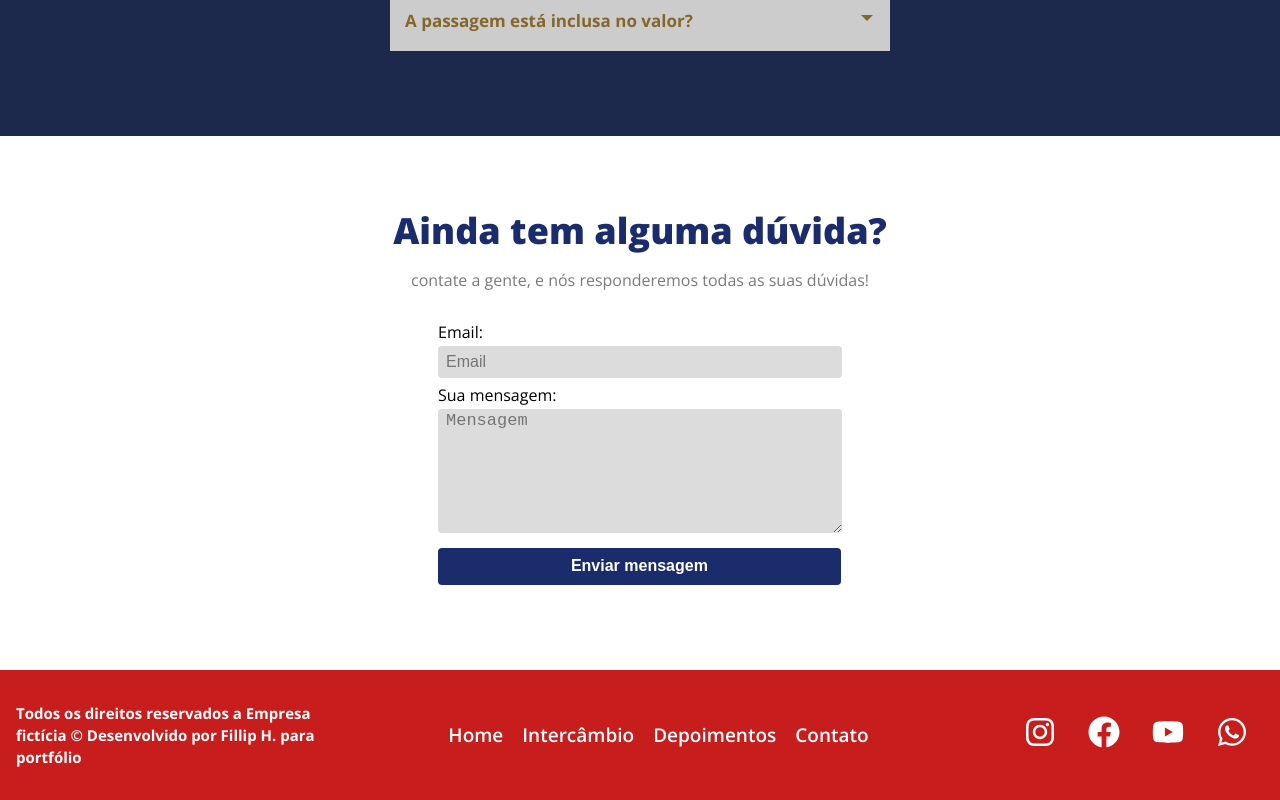
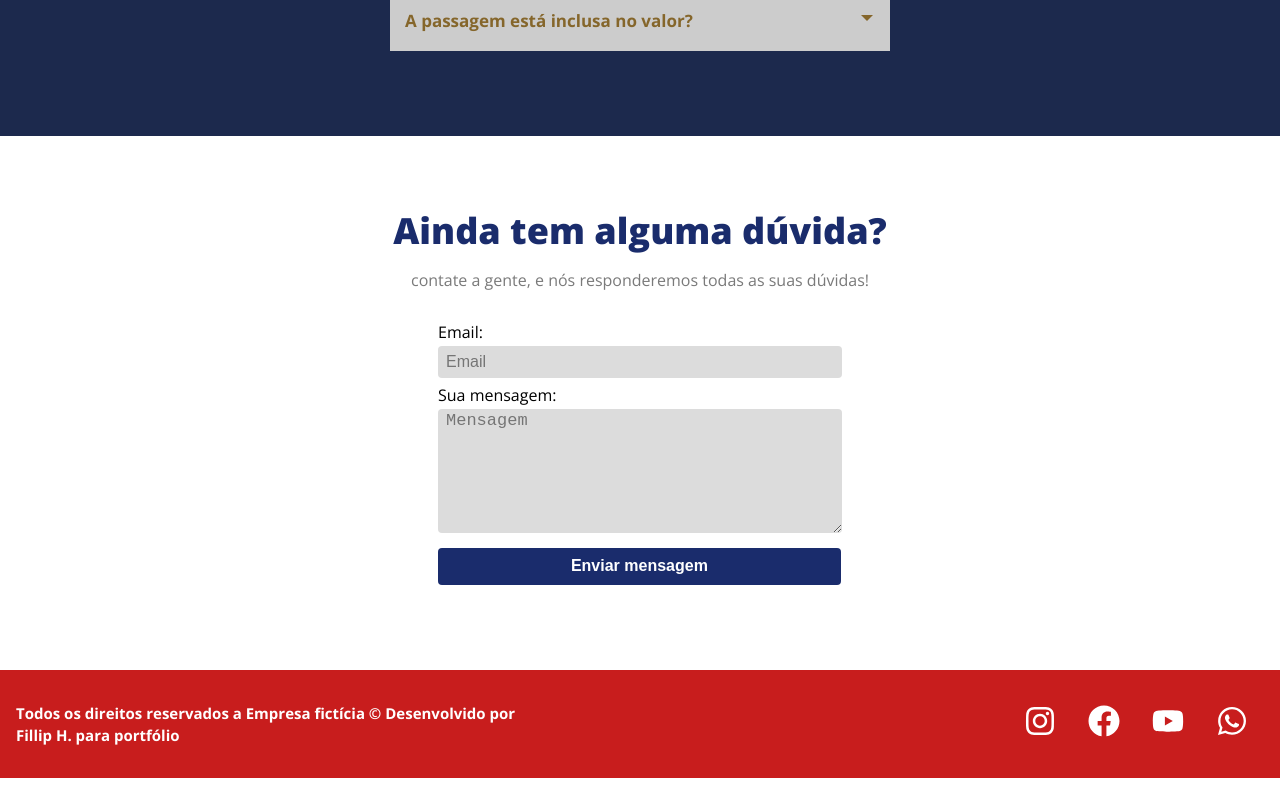
Before and after one commit to DevFillip/landing-page-canada, a React (Create React App) app: page / in a window 1280 px wide. Shown: the part 4123-4923 px from the top of the page. After the commit the page ends 4901 px from the top, so only its background shows below. Built offline with nearby package versions, Linux system fonts and the light colour scheme; the HTML template or start-up script is replaced by a standard one.

Commit message:
Página concluída

```diff
--- a/src/components/Layout/Footer/Footer.js
+++ b/src/components/Layout/Footer/Footer.js
@@ -3,17 +3,10 @@ import styles from './Footer.module.css'
 
 function Footer(){
     return (
-        <footer className={styles.footer}>
+    <footer className={styles.footer}>
         <div className={styles.containerDireitos}>
             <p className={styles.copy_rigth}> <span>Todos os direitos reservados a Empresa fictícia &copy; Desenvolvido por Fillip H. para portfólio</span> </p>
         </div>
-
-        <ul className={styles.list}>
-            <li className={styles.item} onClick={scrollHome}>Home</li>
-            <li className={styles.item} onClick={scrollIntercambio}>Intercâmbio</li>
-            <li className={styles.item} onClick={scrollDepoimentos}>Depoimentos</li>
-            <li className={styles.item} onClick={scrollContato}>Contato</li>
-        </ul>
 
         <ul className={styles.social}>
             <li><FaInstagram /></li>
@@ -21,37 +14,9 @@ function Footer(){
             <li><FaYoutube /></li>
             <li><FaWhatsapp /></li>
         </ul>
+
     </footer>
     )
 }
 
-const scrollHome = () => {
-    window.scrollTo({
-        top: 120,
-        behavior: "smooth"
-    })
-}
-
-
-const scrollIntercambio = () => {
-    window.scrollTo({
-        top: 2040,
-        behavior: "smooth"
-    })
-}
-
-const scrollDepoimentos = () => {
-    window.scrollTo({
-        top: 2500,
-        behavior: "smooth"
-    })
-}
-
-const scrollContato = () => {
-    window.scrollTo({
-        top: 4260,
-        behavior: "smooth"
-    })
-}
-
 export default Footer
--- a/src/components/Layout/Footer/Footer.module.css
+++ b/src/components/Layout/Footer/Footer.module.css
@@ -2,11 +2,10 @@
     background-color:#c81d1d;
     color: #fff;
     display: flex;
-    justify-content:space-between;
     align-items: center;
     padding: 1em;
     margin-top: 50px;
-
+    justify-content: space-between;
 }
 
 .social{
@@ -25,7 +24,7 @@
 }
 
 .containerDireitos{
-    width: 25%;
+    width: 40%;
 }
 
 .social svg{
@@ -39,15 +38,6 @@
     font-size: 15px;
 }
 
-.navbar{
-    background-color: transparent;
-    padding: 1em;
-    display: flex;
-    align-items: center;
-    justify-content: space-between;
-    box-shadow: 5px 5px 5px #00000048;
-}
-
 .imagem{
     max-width: 200px;
 }
@@ -58,14 +48,45 @@
     align-items: center;
 }
 
-.item{
-    margin-right: 1em;
-    font-size: 19px;
-    cursor: pointer;
-    font-weight: 600;
-    transition: 0.3s;
+
+@media (max-width: 1000px){
+    .footer{
+        flex-wrap: wrap;
+    }
+
+    .containerDireitos{
+        width: 100%;
+    }
+    .containerDireitos p {
+        text-align: center;
+    }
+
+    .social{
+        margin: 0 auto;
+        margin-top: 10px;
+    }
+
+    .social li:nth-of-type(1){
+        margin-left: -25px;
+    }
+
+
 }
 
-.item:hover{
-    color: #ffbb33;
+@media (max-width: 800px){
+
+
+
 }
+
+@media (max-width: 700px){
+
+}
+
+@media (max-width: 600px){
+
+}
+
+@media (max-width: 540px){
+
+}
--- a/src/components/Layout/NavBar/NavBar.js
+++ b/src/components/Layout/NavBar/NavBar.js
@@ -1,46 +1,63 @@
 import logo from '../../../imgs/logo-Canada.png'
 import {Link} from 'react-router-dom'
 import styles from './NavBar.module.css'
+import {AiOutlineMenu} from 'react-icons/ai'
+import {GrClose} from 'react-icons/gr'
+import {useEffect, useState} from 'react'
 
-function NavBar({props}){
+function NavBar(){
+    const [navAtiva, setNavAtiva] = useState(`${styles.list}`)
+    const [esconderMenu, setEsconderMenu] = useState(false)
+
+    const navToggle = () =>{
+    navAtiva === `${styles.list}` ? setNavAtiva(`${styles.list} ${styles.active}`) : setNavAtiva(`${styles.list}`)
+
+    setEsconderMenu(!esconderMenu)
+ }
+
 
     return (
         <nav className={styles.navbar}>
             <Link to="/"><img className={styles.imagem} src={logo} alt="Canadá" /></Link>
-                <ul className={styles.list}>
+            <ul className={navAtiva}>
                 <li className={styles.item} onClick={scrollHome}>Home</li>
                 <li className={styles.item} onClick={scrollIntercambio}>Intercâmbio</li>
                 <li className={styles.item} onClick={scrollDepoimentos}>Depoimentos</li>
                 <li className={styles.item} onClick={scrollContato}>Contato</li>
             </ul>
+
+            <div className={styles.toggle}>
+                {!esconderMenu ? <AiOutlineMenu className={styles.menu} onClick={navToggle}/> : <GrClose className={styles.xzinho} onClick={navToggle}/>}
+            </div>
         </nav>
     )
 }
 
 const scrollHome = () => {
+
     window.scrollTo({
         top: 120,
         behavior: "smooth"
     })
 }
 
-const scrollIntercambio = () => {
+function scrollIntercambio(){
     window.scrollTo({
-        top: 2040,
+        top: 2000,
         behavior: "smooth"
         })
 }
 
 const scrollDepoimentos = () => {
     window.scrollTo({
-        top: 2500,
+        top: 2450,
         behavior: "smooth"
     })
 }
 
 const scrollContato = () => {
     window.scrollTo({
-        top: 4260,
+        top: 4180,
         behavior: "smooth"
     })
 }
--- a/src/components/Layout/NavBar/NavBar.module.css
+++ b/src/components/Layout/NavBar/NavBar.module.css
@@ -1,3 +1,7 @@
+body{
+    overflow-x: hidden;
+}
+
 .navbar{
     background-color: transparent;
     padding: 1em;
@@ -5,6 +9,7 @@
     align-items: center;
     justify-content: space-between;
     box-shadow: 5px 5px 5px #00000048;
+
 }
 
 .imagem{
@@ -28,3 +33,63 @@
 .item:hover{
     color: #ba2c2b;
 }
+
+.toggle{
+    font-size: 30px;
+}
+
+.toggle{
+    cursor: pointer;
+    display: none;
+}
+
+.menu{
+    transition: 0.5s;
+}
+
+.menu:hover{
+    transform: rotate(90deg);
+}
+
+.xzinho{
+    transition: 0.4s;
+    transform: scale(1);
+}
+
+.xzinho:hover{
+    transform: scale(1.2);
+
+}
+
+@media screen and (max-width: 768px){
+    .toggle {
+        display: block;
+    }
+
+    .list{
+        position: absolute;
+        width: 91.8%;
+        top: 69px;
+        left: 700px;
+        flex-direction: column;
+        background-color: #fff;
+        transform: translateX(100%);
+        opacity: 0;
+        transition: 0.4s;
+    }
+
+
+    .item{
+        margin-top: 15px;
+        width: 109.3%;
+        border-bottom: 1px solid #ccc;
+        text-align: center;
+        padding-bottom: 2.5px;
+    }
+}
+
+.active{
+    opacity: 100%;
+    transform:translateX(0);
+    left: 0;
+}
--- a/src/components/Sessões/Entre em contato/FormContato.js
+++ b/src/components/Sessões/Entre em contato/FormContato.js
@@ -8,11 +8,11 @@ function FormContato(){
 
             <div className={styles.contato}>
                 <form>
-                    <label for="email">Email:</label>
+                    <label htmlFor="email">Email:</label>
                     <br></br>
                     <input type="text" placeholder='Email' id='email'></input>
                     <br></br>
-                    <label for="mensagem">Sua mensagem:</label>
+                    <label htmlFor="mensagem">Sua mensagem:</label>
                     <br></br>
                     <textarea placeholder='Mensagem' id='mensagem'></textarea>
                     <br></br>
--- a/src/components/Sessões/FAQ/Faq.js
+++ b/src/components/Sessões/FAQ/Faq.js
@@ -6,7 +6,7 @@ function FaqItem(){
   const [selected, setSelected] = useState(null)
 
   const toggle = i => {
-    if(selected == i){
+    if(selected === i){
       return setSelected(null)
     }
 
@@ -23,9 +23,9 @@ function FaqItem(){
             <div className={styles.item}>
                 <div className={styles.title} onClick={() => toggle(i)}>
                   <h2>{item.question}</h2>
-                  <span>{selected == i ? (<GoTriangleUp/>) : (<GoTriangleDown/>)}</span>
+                  <span>{selected === i ? (<GoTriangleUp/>) : (<GoTriangleDown/>)}</span>
                 </div>
-                <div className={selected == i ? `${styles.content} ${styles.show}` : `${styles.content}`}>
+                <div className={selected === i ? `${styles.content} ${styles.show}` : `${styles.content}`}>
                   <p>{item.answer}</p>
                 </div>
             </div>
```
Lines whose indentation alone changed are shown as unchanged.
